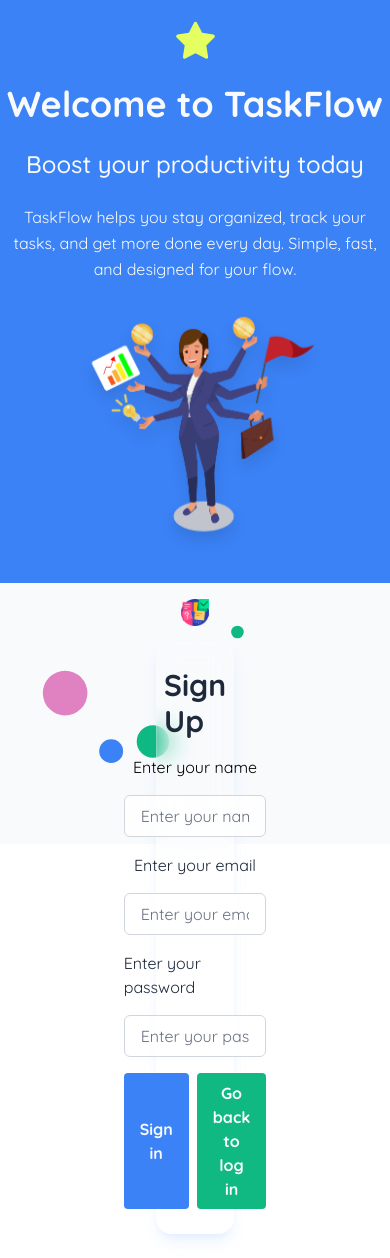
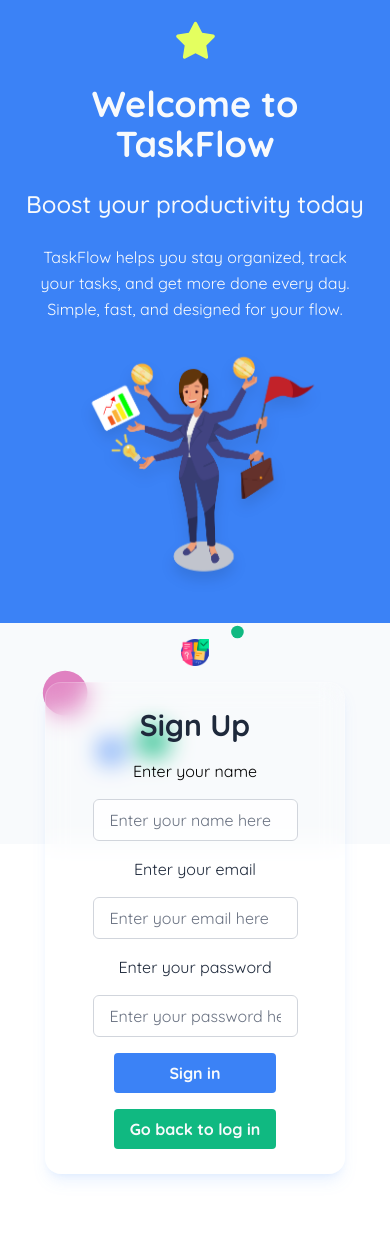
Before and after one commit to MamitianaAntonio/task-flow-frontend, a React (Vite) app: page /auth in a window 390 px wide. After the commit the page ends 1198 px from the top, so only its background shows below. Built offline with nearby package versions, Linux system fonts and the light colour scheme.

Commit message:
feat : add responsive design for the authentification page

```diff
--- a/src/components/Button.tsx
+++ b/src/components/Button.tsx
@@ -36,7 +36,7 @@ export default function Button({
   return (
     <button
       className={clsx(
-        "text-[16px] px-4 py-2 rounded-sm cursor-pointer transition-all duration-300 ease-in-out font-quicksand font-bold active:scale-90",
+        "text-[16px] h-[2.5rem] px-4 py-2 rounded-sm cursor-pointer transition-all duration-300 ease-in-out font-quicksand font-bold active:scale-90",
         className
       )}
       style={{
--- a/src/components/Sign.tsx
+++ b/src/components/Sign.tsx
@@ -4,19 +4,20 @@ import Input from "./Input.tsx";
 import { useState } from "react";
 
 interface Props {
-  switchForm : () => void;
+  switchForm: () => void;
 }
 
 const Sign: React.FC<Props> = ({ switchForm }) => {
-  const [name, setName ] = useState("");
-  const [email, setEmail ] = useState("");
-  const [password, setPassword ] = useState("");
+  const [name, setName] = useState("");
+  const [email, setEmail] = useState("");
+  const [password, setPassword] = useState("");
 
   return (
     <>
       <div className="flex flex-col items-center justify-center space-y-4">
         <h2 className="text-3xl font-bold text-dark font-quicksand">Sign Up</h2>
         <form className="flex flex-col items-center justify-center space-y-4">
+          {/**name input */}
           <div className="flex flex-col items-center justify-center space-y-4">
             <h3 className="font-quicksand text">Enter your name</h3>
             <Input
@@ -26,25 +27,28 @@ const Sign: React.FC<Props> = ({ switchForm }) => {
               onChange={(e) => setName(e.target.value)}
             />
           </div>
+          {/**Email input */}
           <div className="flex flex-col items-center justify-center space-y-4">
             <h3 className="font-quicksand text-dark">Enter your email</h3>
             <Input
               placeholder="Enter your email here"
-              type="text"
+              type="email"
               value={email}
               onChange={(e) => setEmail(e.target.value)}
             />
           </div>
+          {/**password input */}
           <div className="flex flex-col items-center justify-center space-y-4">
             <h3 className="font-quicksand text-dark">Enter your password</h3>
             <Input
               placeholder="Enter your password here"
-              type="text"
+              type="password"
               value={password}
               onChange={(e) => setPassword(e.target.value)}
             />
           </div>
-          <div className="flex flex-row space-x-2">
+          {/**all button on sign in form */}
+          <div className="flex flex-col space-y-4 lg:flex-row lg:space-x-4">
             <Button
               text="Sign in"
               type="submit"
--- a/src/page/Auth.tsx
+++ b/src/page/Auth.tsx
@@ -26,7 +26,7 @@ function Auth() {
         }`}
       >
         {/* left side*/}
-        <div className="py-6 w-full bg-primary space-y-6 flex flex-col items-center justify-center relative z-1000">
+        <div className="py-6 w-full bg-primary p-4 space-y-6 flex flex-col items-center justify-center relative z-1000">
           <FontAwesomeIcon icon={faStar} color="#E4FF5F" className="text-4xl" />
           <h1 className="font-quicksand text-4xl text-light text-center font-bold">
             Welcome to TaskFlow
@@ -49,7 +49,7 @@ function Auth() {
           <BackgroundParticles />
           <img src={logo} alt="Logo" className="w-[7vw] relative z-1000" />
           <div
-            className="w-[20vw] mb-6 p-6 rounded-2xl border border-white/20
+            className="w-[300px] lg:w-[50vh] mb-6 p-6 rounded-2xl border border-white/20
              bg-white/10 backdrop-blur-md
              shadow-lg shadow-blue-500/10
              hover:shadow-blue-500/20
```
